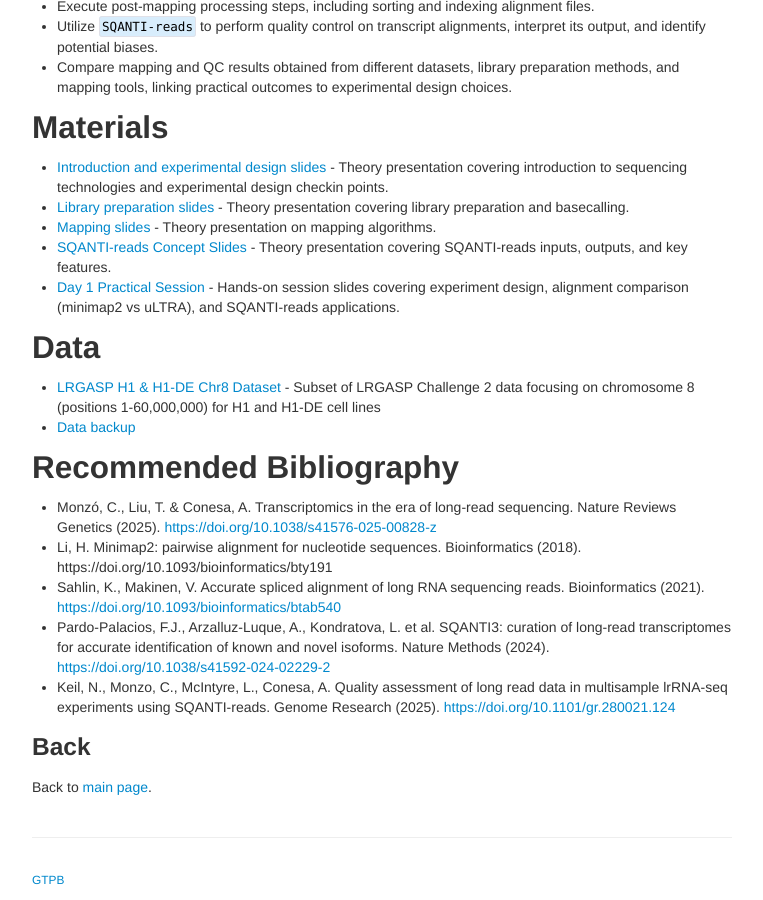
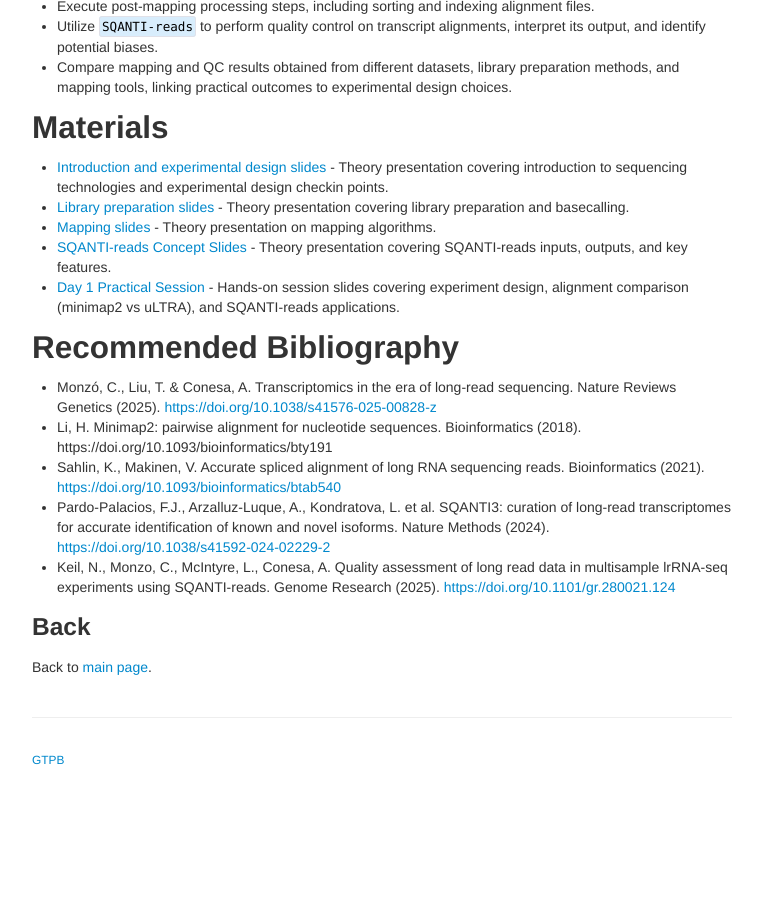
Before and after one commit to ConesaLab/VALT_Summer_Course, a Jekyll site: the page built from pages/day1.md, in a window 1280 px wide and 900 px high, scrolled down 2499 px. Shown: the whole window, without its empty margins (258-1021 px from the left). Built offline with Jekyll 4.4.1, drawn with Linux system fonts in a browser that asks for light colours; after the commit the page ends 3279 px from its top, so only the background shows below that.

Commit message:
Updated theory links

```diff
--- a/pages/day1.md
+++ b/pages/day1.md
@@ -55,15 +55,11 @@
 * Compare mapping and QC results obtained from different datasets, library preparation methods, and mapping tools, linking practical outcomes to experimental design choices.
 
 ## Materials
-* [Introduction and experimental design slides](../theory/day1/LongTREC_presentation_Day1_Carol.pdf) - Theory presentation covering introduction to sequencing technologies and experimental design checkin points.
-* [Library preparation slides](../theory/day1/LongTREC_presentation_Day1_Satrio.pdf) - Theory presentation covering library preparation and basecalling.
-* [Mapping slides](../theory/day1/Mapping.pptx) - Theory presentation on mapping algorithms.
-* [SQANTI-reads Concept Slides](../theory/day1/tian/slide/sqanti_reads_concept.pdf) - Theory presentation covering SQANTI-reads inputs, outputs, and key features.
-* [Day 1 Practical Session](../practicals/day1/day1_practical.pdf) - Hands-on session slides covering experiment design, alignment comparison (minimap2 vs uLTRA), and SQANTI-reads applications.
-
-## Data
-* [LRGASP H1 & H1-DE Chr8 Dataset](https://longtrec-summer-school.s3.us-east-1.amazonaws.com/lrgasp_h1_h1de_chr8_1_60000000.zip) - Subset of LRGASP Challenge 2 data focusing on chromosome 8 (positions 1-60,000,000) for H1 and H1-DE cell lines
-* [Data backup](https://github.com/longTREC/summer_school_data_backup/tree/main/day1)
+* [Introduction and experimental design slides](../theory/day1/LongTREC_presentation_expDesign.pptx) - Theory presentation covering introduction to sequencing technologies and experimental design checkin points.
+* [Library preparation slides](../theory/day1/LongTREC_presentation_libraryPrep.pptx) - Theory presentation covering library preparation and basecalling.
+* [Mapping slides](../theory/day1/tian/minimap2.pdf) - Theory presentation on mapping algorithms.
+* [SQANTI-reads Concept Slides](../theory/day1/tian/sqanti_reads_concept.pdf) - Theory presentation covering SQANTI-reads inputs, outputs, and key features.
+* [Day 1 Practical Session](../practical/day1/sqanti_reads/Day_1_Practical.pdf) - Hands-on session slides covering experiment design, alignment comparison (minimap2 vs uLTRA), and SQANTI-reads applications.
 
 ## Recommended Bibliography
 * Monzó, C., Liu, T. & Conesa, A. Transcriptomics in the era of long-read sequencing. Nature Reviews Genetics (2025). [https://doi.org/10.1038/s41576-025-00828-z](https://doi.org/10.1038/s41576-025-00828-z)
```
Also changed, not shown: pages/day3.md (+4 -7 lines), 3 other files.
